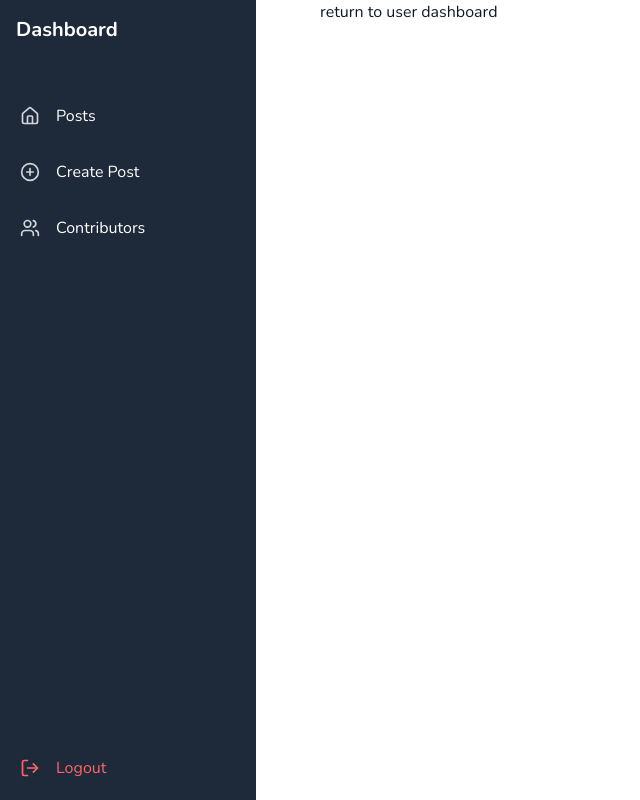
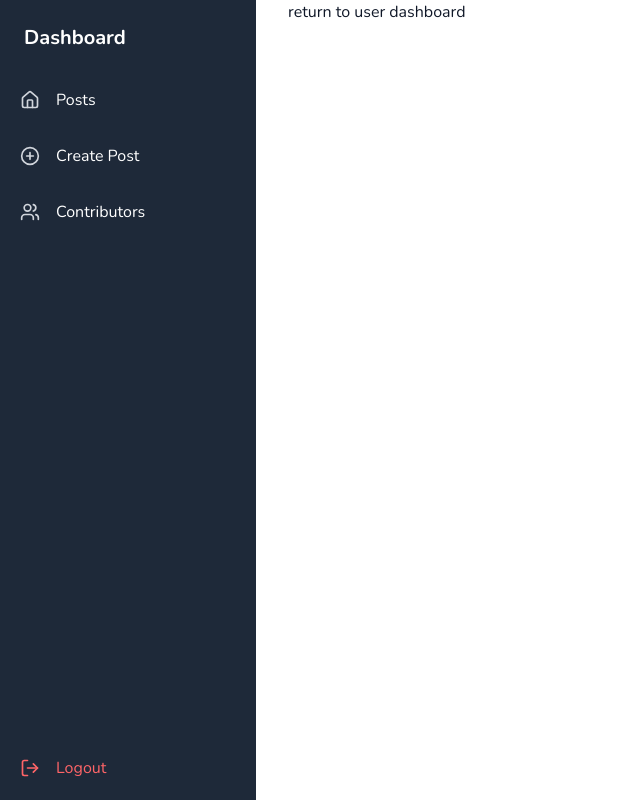
Before and after one commit to clifforddonk/blogsite_frontend, a Next.js app: page /dashboard/about in a window 1280 px wide. Shown: the whole page, without its empty margins (0-640 px from the left). Built offline with nearby package versions, Linux system fonts and the light colour scheme.

Commit message:
improve sidebar component

```diff
--- a/app/components/layout/Sidebar.jsx
+++ b/app/components/layout/Sidebar.jsx
@@ -1,49 +1,35 @@
 "use client";
-import React, { useState } from "react";
-import { Home, PlusCircle, Users, LogOut, Menu, X } from "lucide-react";
+import { Home, PlusCircle, Users, LogOut } from "lucide-react";
 
-const Sidebar = () => {
-  const [expanded, setExpanded] = useState(true);
-
-  const toggleSidebar = () => {
-    setExpanded(!expanded);
-  };
-
+const Sidebar = ({ isOpen, toggleSidebar }) => {
   return (
-    <div className="relative">
-      {/* Mobile toggle button - only visible when sidebar is closed */}
-      {!expanded && (
-        <button
-          className="lg:hidden fixed top-4 left-4 z-20 p-2 bg-gray-100 rounded-md shadow-md"
+    <div>
+      {/* Sidebar Overlay (closes sidebar when clicked outside) */}
+      {isOpen && (
+        <div
+          className="fixed inset-0 bg-black opacity-50 lg:hidden"
           onClick={toggleSidebar}
-        >
-          <Menu size={20} />
-        </button>
+        />
       )}
 
-      {/* Sidebar - absolute positioning for overlay effect */}
+      {/* Sidebar */}
       <div
-        className={`fixed top-0 left-0 h-screen bg-gray-800 text-white transition-all duration-300 z-10 ${
-          expanded ? "w-64" : "w-0 lg:w-64"
-        } overflow-hidden`}
+        className={`fixed top-0 left-0 h-screen bg-gray-800 text-white z-20 transform transition-all duration-300 ${
+          isOpen ? "w-64" : "w-0 lg:w-64"
+        } overflow-hidden lg:relative`}
       >
-        {/* Header with Dashboard text and X button */}
-        <div className="p-4 flex items-center justify-between">
+        {/* Dashboard title */}
+        <div className="p-6 flex items-center justify-between  mt-0">
           <h1 className="text-xl font-bold">Dashboard</h1>
-          {/* X button now inside the sidebar header, on the right side */}
-          {expanded && (
-            <button className="lg:hidden text-white" onClick={toggleSidebar}>
-              <X size={20} />
-            </button>
-          )}
         </div>
 
-        <nav className="mt-8">
+        {/* Navigation */}
+        <nav className="">
           <ul className="space-y-2 px-2">
             <li>
               <a
                 href="#"
-                className="flex items-center p-3 rounded-md hover:bg-gray-700 transition-colors"
+                className="flex items-center p-3 rounded-md hover:bg-gray-700"
               >
                 <Home className="text-gray-300" size={20} />
                 <span className="ml-4">Posts</span>
@@ -52,7 +38,7 @@ const Sidebar = () => {
             <li>
               <a
                 href="#"
-                className="flex items-center p-3 rounded-md hover:bg-gray-700 transition-colors"
+                className="flex items-center p-3 rounded-md hover:bg-gray-700"
               >
                 <PlusCircle className="text-gray-300" size={20} />
                 <span className="ml-4">Create Post</span>
@@ -61,7 +47,7 @@ const Sidebar = () => {
             <li>
               <a
                 href="#"
-                className="flex items-center p-3 rounded-md hover:bg-gray-700 transition-colors"
+                className="flex items-center p-3 rounded-md hover:bg-gray-700"
               >
                 <Users className="text-gray-300" size={20} />
                 <span className="ml-4">Contributors</span>
@@ -70,19 +56,12 @@ const Sidebar = () => {
           </ul>
         </nav>
 
+        {/* Logout Button */}
         <div className="absolute bottom-0 w-full p-2">
-          <button className="flex items-center w-full p-3 rounded-md hover:bg-gray-700 transition-colors">
+          <button className="flex items-center w-full p-3 rounded-md hover:bg-gray-700">
             <LogOut className="text-red-400" size={20} />
             <span className="ml-4 text-red-400">Logout</span>
           </button>
-        </div>
-      </div>
-
-      {/* Main content container with padding to prevent content from being hidden under sidebar on desktop */}
-      <div className="lg:ml-64 p-4">
-        {/* Your page content goes here */}
-        <div className="pt-16 lg:pt-0">
-          {/* Content starts here with padding-top on mobile to avoid toggle button */}
         </div>
       </div>
     </div>
```
